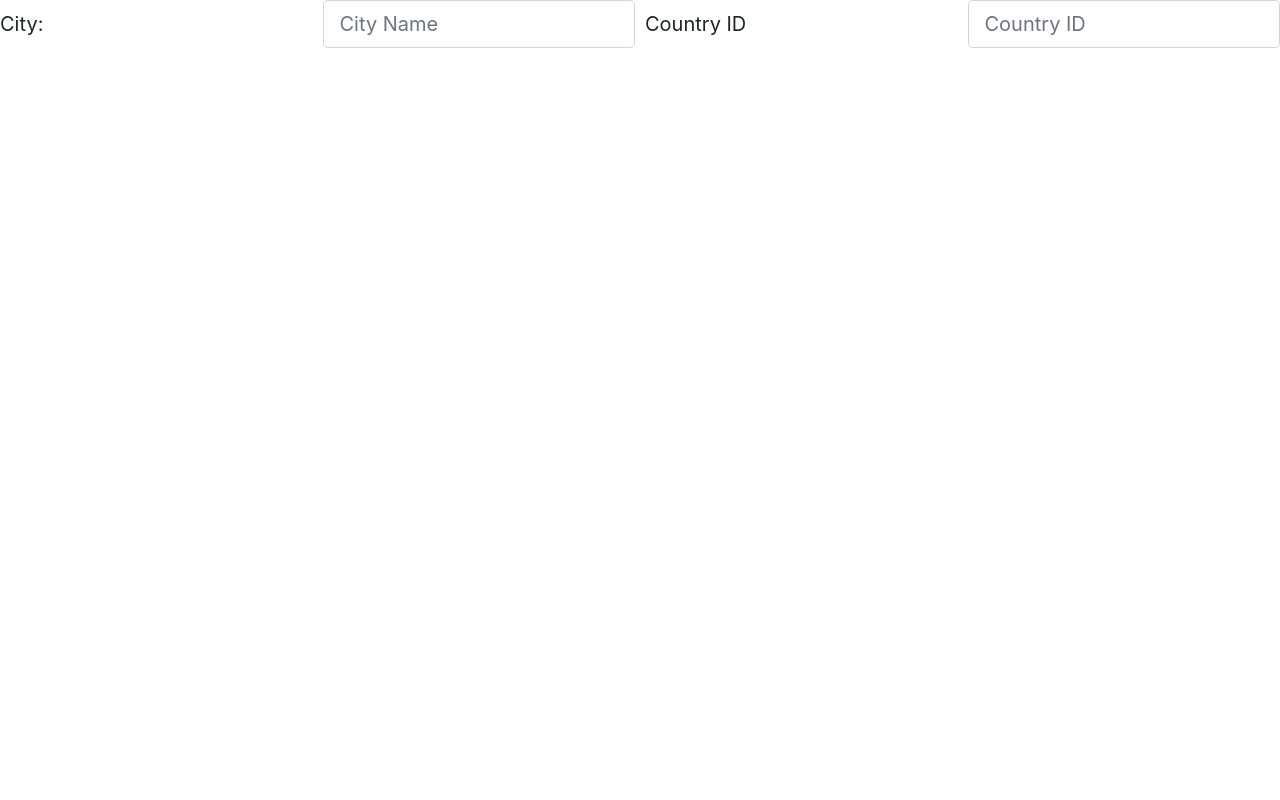
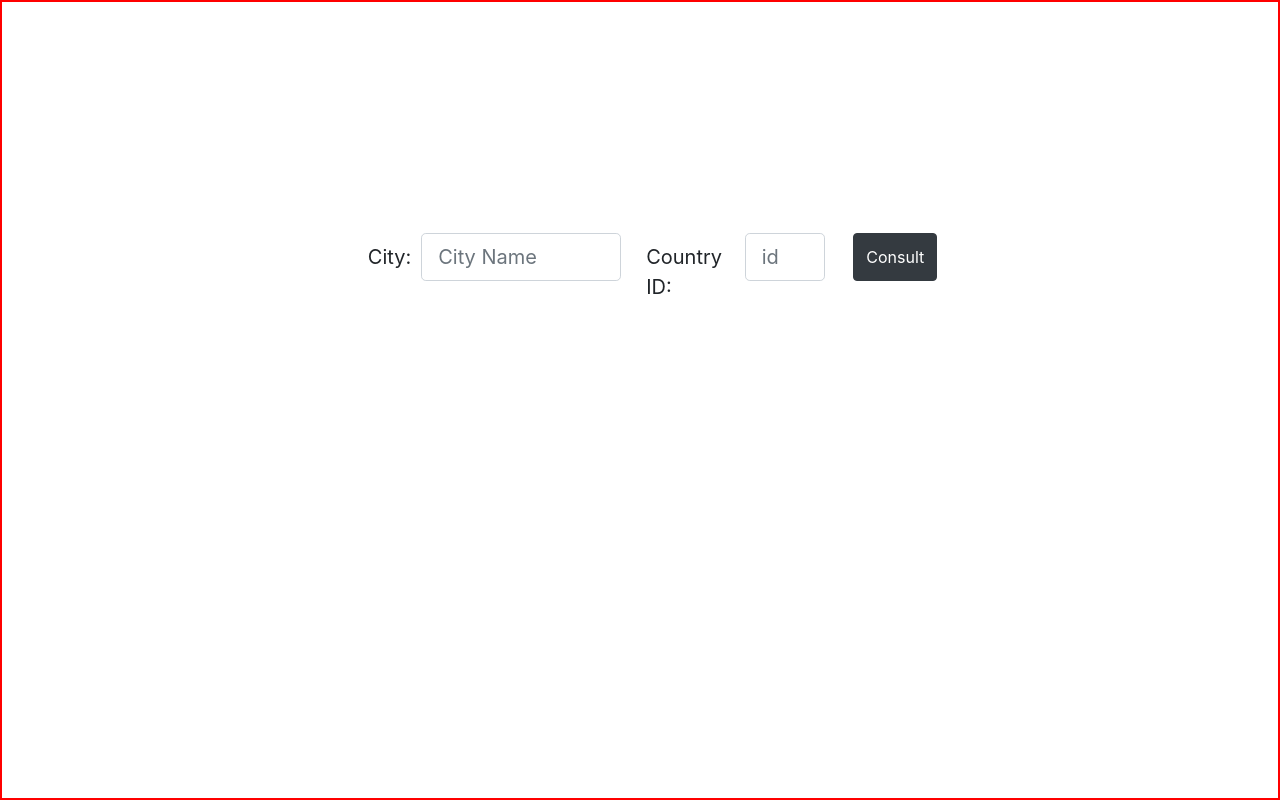
Before and after one commit to Madeuss/Weather-App, a React (Create React App) app: page / in a window 1280 px wide. Built offline with nearby package versions, Linux system fonts and the light colour scheme; no server answers.

Commit message:
Busca de cidade

```diff
--- a/src/components/LandingPage/index.js
+++ b/src/components/LandingPage/index.js
@@ -1,7 +1,9 @@
-import React, { useState, useEffect } from 'react'
+import React, { useState } from 'react'
 
+/* BOOTSTRAP COMPONENTS */
 import Form from 'react-bootstrap/Form'
 import Col from 'react-bootstrap/Col'
+import Button from 'react-bootstrap/Button'
 
 import './styles.css'
 
@@ -9,39 +11,72 @@ import api from '../../services/api'
 
 export default function LandingPage() {
     const API_KEY = 'ba6d400600da3da64a7f04693de0c28f'
+    const [country, setCountry] = useState('')
+    const [id, setID] = useState('')
+    const [weather, setWeather] = useState([])
 
-    useEffect(() => {
+    {/*useEffect(() => {
         api.get('weather', {
             params: {
-                q: 'London',
+                q: `${country}`,
                 appid: `${API_KEY}`
             }
         }
         ).then(response => {
            console.log(response.data);
        })
-   }, [])
+   }, [])*/}
+
+   async function handleConsultWeather(e) {
+        e.preventDefault();
+
+        const country_name = country
+        const country_id = id
+
+        try {
+            await api.get('weather', {
+                params: {
+                    q: `${country_name}, ${country_id}`,
+                    appid: `${API_KEY}`,
+                }
+            }).then(response => {
+                console.log(response.data)
+                setWeather(response.data)
+            })
+        }
+        catch (err) {
+            alert('Search Error! Check the city name')
+        }
+    }
 
 return (
     <>
         <container className="weather-container">
             <section className="form-section">
-                <Form.Group>
+                <form className="inputs" onSubmit={handleConsultWeather}>
                     <Form.Row>
                         <Form.Label column="lg" lg={0}>
                             City:
                         </Form.Label>
-                        <Col>
-                            <Form.Control size="lg" type="text" placeholder="City Name" />
-                        </Col>
-                        <Form.Label column="lg" lg={0}>
-                            Country ID
-                        </Form.Label>
-                        <Col>
-                            <Form.Control size="lg" type="text" placeholder="Country ID" />
+                        <Col className="input-col-1" >
+                            <Form.Control value={country} onChange={e => setCountry(e.target.value)} id="city-name" size="lg" type="text" placeholder="City Name" />
                         </Col>
                     </Form.Row>
-                </Form.Group>
+                    <Form.Row className="form-row">
+                        <Form.Label column="lg" lg={0}>
+                            Country ID:
+                        </Form.Label>
+                        <Col className="input-col-2" >
+                            <Form.Control value={id} onChange={e => setID(e.target.value)} id="country-id" size="lg" type="text" placeholder="ID" />
+                        </Col>
+                    </Form.Row>
+                    <Button type="submit" variant="dark">Consult</Button>
+                </form>
+
+                <div className="weather-data">
+
+                </div>
+
             </section>
         </container>
     </>
--- a/src/components/LandingPage/styles.css
+++ b/src/components/LandingPage/styles.css
@@ -0,0 +1,41 @@
+.weather-container {
+    width: 100%;
+    height: 100vh;
+    position: absolute;
+    border: 2px solid red;
+    display: flex;
+    align-items: center;
+    justify-content: center;
+    padding-bottom: 20%;
+}
+
+.form-section {
+    height: auto;
+}
+
+.inputs {
+    display: flex;
+}
+
+.form-row {
+    margin-left: 20px;
+}
+
+.input-col-2 {
+    width: 80px;
+}
+
+#city-name {
+    width: 200px;
+    text-transform: capitalize;
+}
+
+#country-id {
+    width: 80px;
+    text-transform: lowercase;
+}
+
+Button {
+    margin-left: 20px;
+    height: 48px;
+}
```
